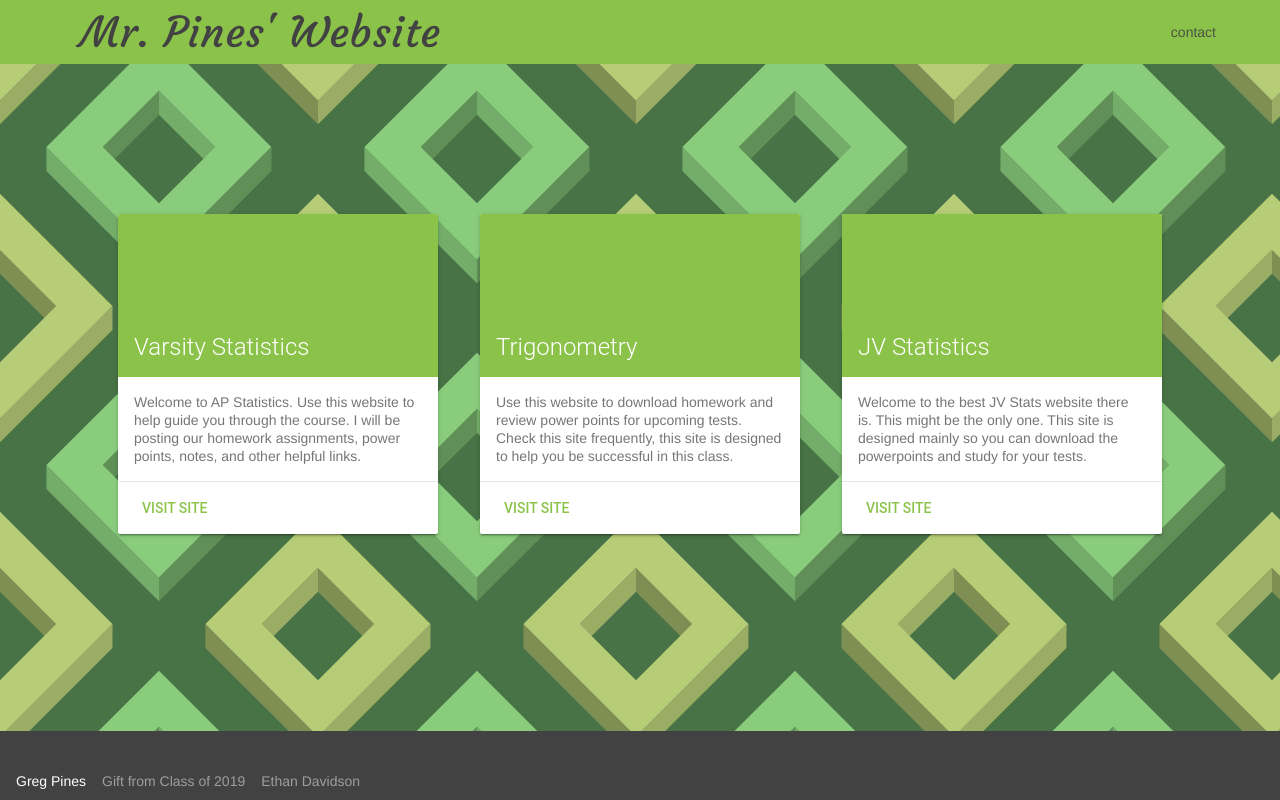
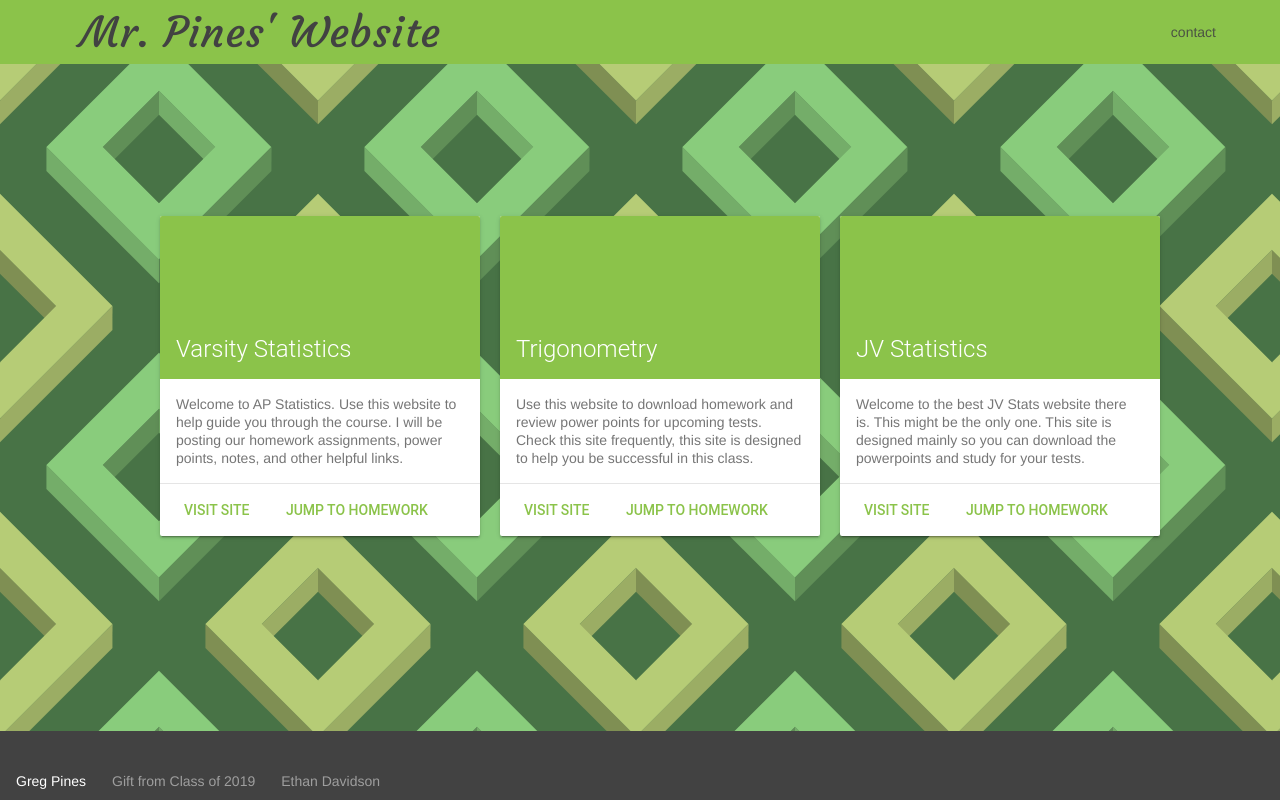
Before and after one commit to EthanThatOneKid/konastats, a plain HTML site: page index.html in a window 1280 px wide. Drawn offline with nearby package versions, Linux system fonts and the light colour scheme.

Commit message:
added 'jump to hw' btn

```diff
--- a/index.css
+++ b/index.css
@@ -11,14 +11,17 @@ body {
 }
 
 .page-content {
-	margin-top: 30px;
 	display: grid;
   place-items: center;
-  height: 70vh;
+  height: 78vh;
 }
 
-td {
-	padding: 20px;
+ul {
+	list-style-type: none;
+} li {
+	display: inline-block;
+	margin-left: 10px;
+	margin-right: 10px;
 }
 
 footer {
--- a/index.html
+++ b/index.html
@@ -32,9 +32,8 @@
 		<main class="mdl-layout__content">
 			<div class="page-content">
 
-				<table>
-					<tr>
-						<td>
+				<ul>
+          <li>
 
             <div class="demo-card-square mdl-card mdl-shadow--2dp">
               <div class="mdl-card__title mdl-card--expand var-stats">
@@ -47,10 +46,13 @@
                 <a class="mdl-button mdl-button--colored mdl-js-button mdl-js-ripple-effect" href="https://ranchostats.weebly.com/">
                   Visit Site
                 </a>
+                <a class="mdl-button mdl-button--colored mdl-js-button mdl-js-ripple-effect" href="https://ranchostats.weebly.com/homework.html">
+                  Jump to Homework
+                </a>
               </div>
             </div>
 
-						</td><td>
+          </li><li>
 
             <div class="demo-card-square mdl-card mdl-shadow--2dp">
               <div class="mdl-card__title mdl-card--expand trig">
@@ -63,10 +65,13 @@
                 <a class="mdl-button mdl-button--colored mdl-js-button mdl-js-ripple-effect" href="https://ranchotrig.weebly.com/">
                   Visit Site
                 </a>
+                <a class="mdl-button mdl-button--colored mdl-js-button mdl-js-ripple-effect" href="https://ranchotrig.weebly.com/homework.html">
+                  Jump to Homework
+                </a>
               </div>
             </div>
 
-						</td><td>
+          </li><li>
 
             <div class="demo-card-square mdl-card mdl-shadow--2dp">
               <div class="mdl-card__title mdl-card--expand jv-stats">
@@ -79,12 +84,14 @@
                 <a class="mdl-button mdl-button--colored mdl-js-button mdl-js-ripple-effect" href="https://jvstats.weebly.com/">
                   Visit Site
                 </a>
+                <a class="mdl-button mdl-button--colored mdl-js-button mdl-js-ripple-effect" href="https://jvstats.weebly.com/homework.html">
+                  Jump to Homework
+                </a>
               </div>
             </div>
 
-						</td>
-					</tr>
-				</table>
+          </li>
+        </ul>
 
 			</div>
 		</main>
```
Lines whose indentation alone changed are shown as unchanged.
